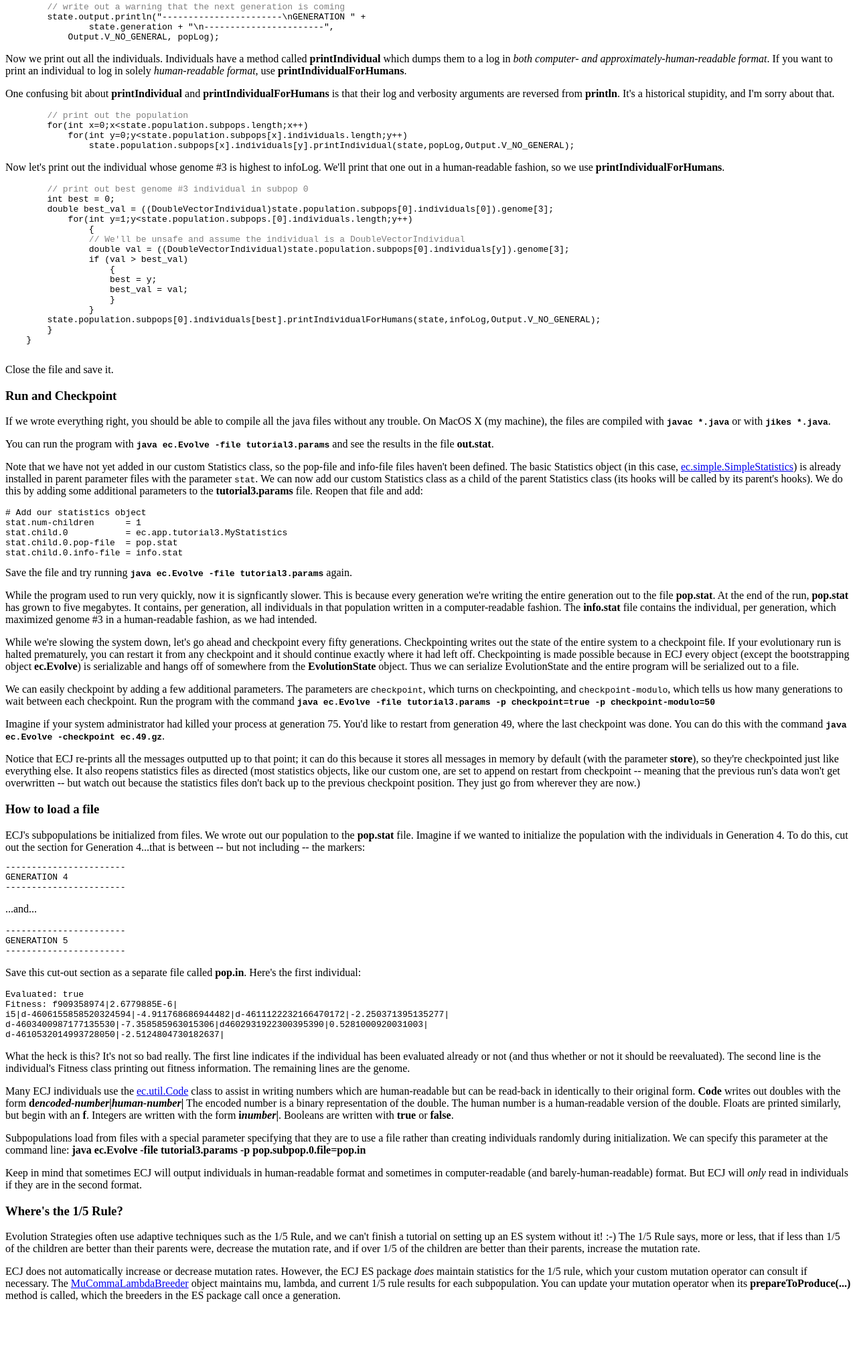
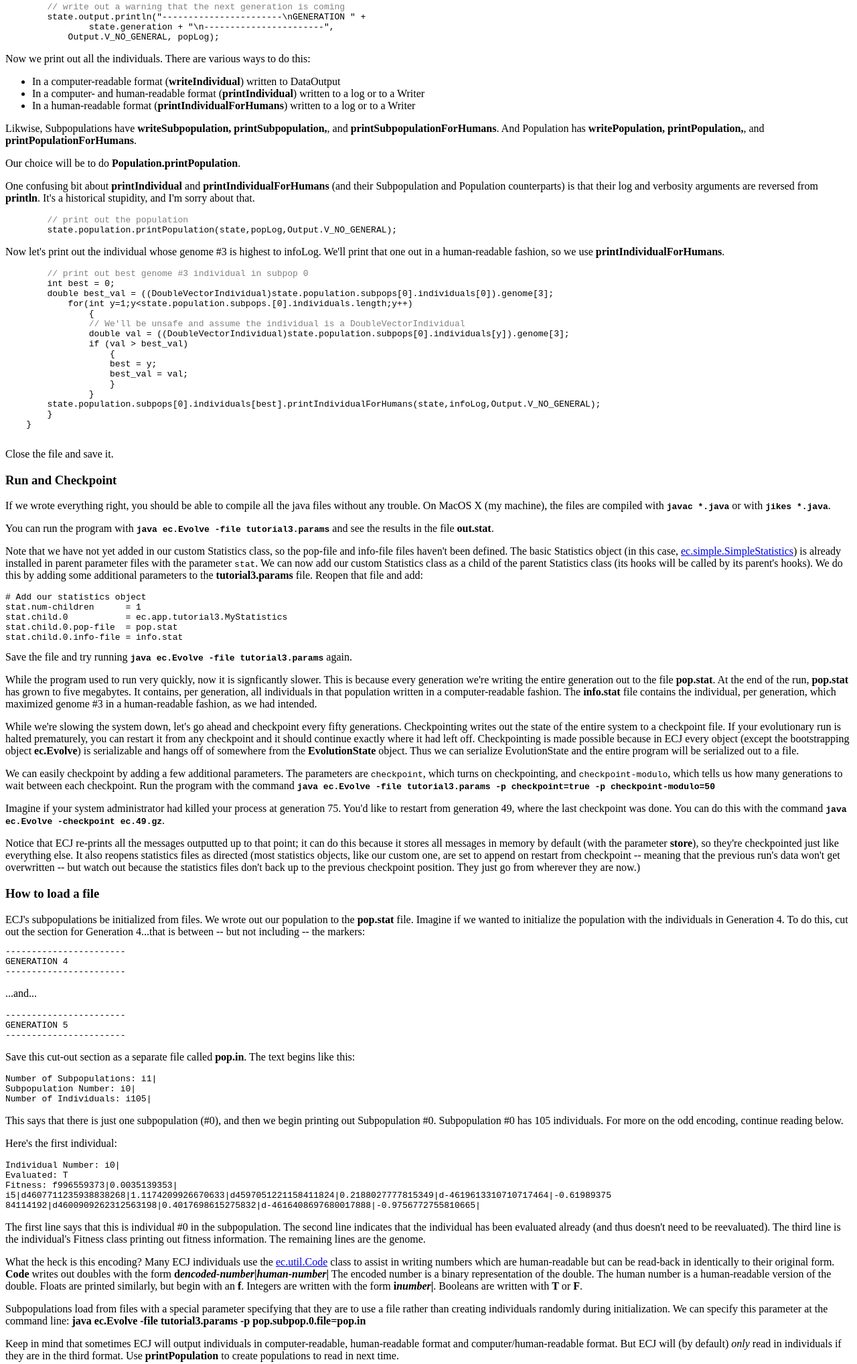
Before and after one commit to GMUEClab/ecj, a plain HTML site: page trunk/ecj/docs/tutorials/tutorial3/index.html in a window 1280 px wide. Shown: the part 5792-7828 px from the top of the page at 67% size. Before the commit the page ends 7787 px from the top, so only its background shows below. Drawn offline with Linux system fonts and the light colour scheme.

Commit message:
Yo Issue number: Obtained from: Submitted by: Reviewed by:

```diff
--- a/trunk/ecj/docs/tutorials/tutorial3/index.html
+++ b/trunk/ecj/docs/tutorials/tutorial3/index.html
@@ -382,15 +382,23 @@ it's threadsafe.
             Output.V_NO_GENERAL, popLog);
 </pre></tt>
 
-<p>Now we print out all the individuals.  Individuals have a method called <b>printIndividual</b> which dumps them to a log in <i>both computer- and approximately-human-readable format</i>.  If you want to print an individual to log in solely <i>human-readable format</i>, use <b>printIndividualForHumans</b>.
+<p>Now we print out all the individuals.  There are various ways to do this:
 
-<p>One confusing bit about <b>printIndividual</b> and <b>printIndividualForHumans</b> is that their log and verbosity arguments are reversed from <b>println</b>.  It's a historical stupidity, and I'm sorry about that.
+<ul>
+<li>In a computer-readable format (<b>writeIndividual</b>) written to DataOutput
+<li>In a computer- and human-readable format (<b>printIndividual</b>) written to a log or to a Writer
+<li>In a human-readable format (<b>printIndividualForHumans</b>) written to a log or to a Writer
+</ul>
+
+<p>Likwise, Subpopulations have <b>writeSubpopulation, printSubpopulation,</b>, and <b>printSubpopulationForHumans</b>.  And Population has <b>writePopulation, printPopulation,</b>, and <b>printPopulationForHumans</b>.
+
+<p>Our choice will be to do <b>Population.printPopulation</b>.
+
+<p>One confusing bit about <b>printIndividual</b> and <b>printIndividualForHumans</b> (and their Subpopulation and Population counterparts) is that their log and verbosity arguments are reversed from <b>println</b>.  It's a historical stupidity, and I'm sorry about that.
 
 <tt><pre>
         <font color=gray>// print out the population </font>
-        for(int x=0;x&lt;state.population.subpops.length;x++)
-            for(int y=0;y&lt;state.population.subpops[x].individuals.length;y++)
-                state.population.subpops[x].individuals[y].printIndividual(state,popLog,Output.V_NO_GENERAL);
+        state.population.printPopulation(state,popLog,Output.V_NO_GENERAL);
 </pre></tt>
 
 <p>Now let's print out the individual whose genome #3 is highest to infoLog.  We'll print that one out in a human-readable fashion, so we use <b>printIndividualForHumans</b>.
@@ -469,23 +477,33 @@ GENERATION 5
 -----------------------
 </pre></tt>
 
-<p>Save this cut-out section as a separate file called <b>pop.in</b>.  Here's the first individual:
+<p>Save this cut-out section as a separate file called <b>pop.in</b>.  The text begins like this:
 
 <tt><pre>
-Evaluated: true
-Fitness: f909358974|2.6779885E-6|
-i5|d-4606155858520324594|-4.911768686944482|d-4611122232166470172|-2.250371395135277|
-d-4603400987177135530|-7.358585963015306|d4602931922300395390|0.5281000920031003|
-d-4610532014993728050|-2.5124804730182637|
+Number of Subpopulations: i1|
+Subpopulation Number: i0|
+Number of Individuals: i105|
 </pre></tt>
 
-<p>What the heck is this?  It's not so bad really.  The first line indicates if the individual has been evaluated already or not (and thus whether or not it should be reevaluated).  The second line is the individual's Fitness class printing out fitness information.  The remaining lines are the genome.
+<p>This says that there is just one subpopulation (#0), and then we begin printing out Subpopulation #0.  Subpopulation #0 has 105 individuals.  For more on the odd encoding, continue reading below.
 
-<p>Many ECJ individuals use the <a href="../../classdocs/ec/util/Code.html">ec.util.Code</a> class to assist in writing numbers which are human-readable but can be read-back in identically to their original form.  <b>Code</b> writes out doubles with the form <b>d<i>encoded-number</i>|<i>human-number</i>|</b>  The encoded number is a binary representation of the double.  The human number is a human-readable version of the double.  Floats are printed similarly, but begin with an <b>f</b>.  Integers are written with the form <b>i<i>number</i>|</b>.  Booleans are written with <b>true</b> or <b>false</b>.
+<p>Here's the first individual:
+
+<tt><pre>
+Individual Number: i0|
+Evaluated: T
+Fitness: f996559373|0.0035139353|
+i5|d4607711235938838268|1.1174209926670633|d4597051221158411824|0.2188027777815349|d-4619613310710717464|-0.61989375
+84114192|d4600909262312563198|0.4017698615275832|d-4616408697680017888|-0.9756772755810665|
+</pre></tt>
+
+<p>The first line says that this is individual #0 in the subpopulation.  The second line indicates that the individual has been evaluated already (and thus doesn't need to be reevaluated).  The third line is the individual's Fitness class printing out fitness information.  The remaining lines are the genome.
+
+<p>What the heck is this encoding?  Many ECJ individuals use the <a href="../../classdocs/ec/util/Code.html">ec.util.Code</a> class to assist in writing numbers which are human-readable but can be read-back in identically to their original form.  <b>Code</b> writes out doubles with the form <b>d<i>encoded-number</i>|<i>human-number</i>|</b>  The encoded number is a binary representation of the double.  The human number is a human-readable version of the double.  Floats are printed similarly, but begin with an <b>f</b>.  Integers are written with the form <b>i<i>number</i>|</b>.  Booleans are written with <b>T</b> or <b>F</b>.
 
 <p>Subpopulations load from files with a special parameter specifying that they are to use a file rather than creating individuals randomly during initialization.  We can specify this parameter at the command line:  <b>java ec.Evolve -file tutorial3.params -p pop.subpop.0.file=pop.in</b>
 
-<p>Keep in mind that sometimes ECJ will output individuals in human-readable format and sometimes in computer-readable (and barely-human-readable) format.  But ECJ will <i>only</i> read in individuals if they are in the second format.
+<p>Keep in mind that sometimes ECJ will output individuals in computer-readable, human-readable format and computer/human-readable format.  But ECJ will (by default) <i>only</i> read in individuals if they are in the third format.  Use <b>printPopulation</b> to create populations to read in next time.
 
 <h3>
 Where's the 1/5 Rule?
```
Also changed, not shown: 2 other files.
